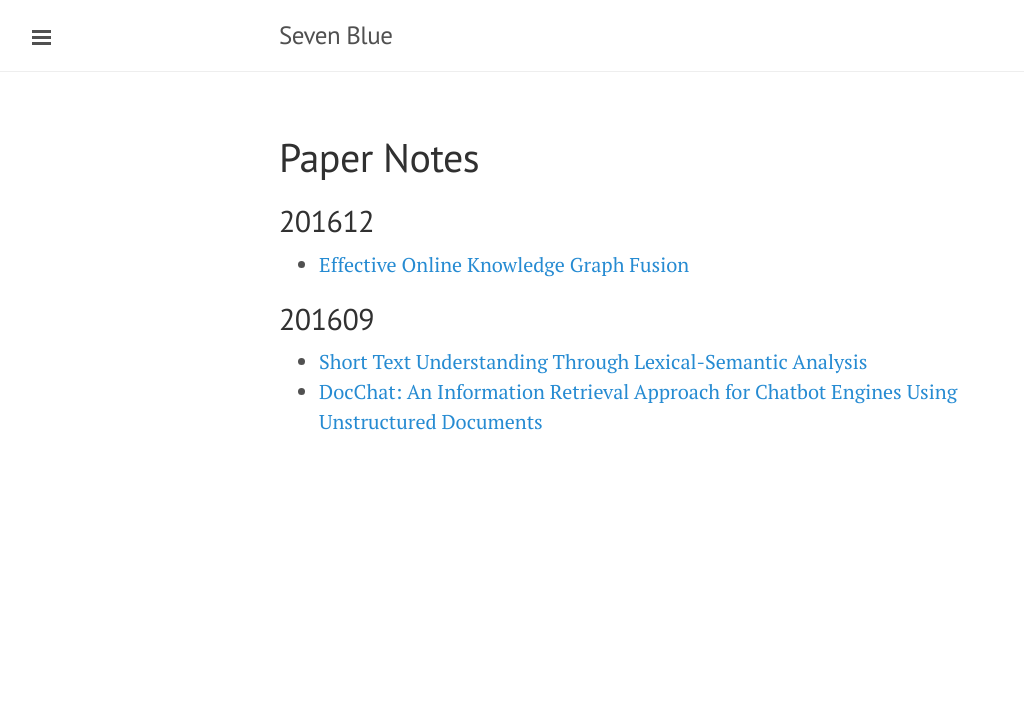
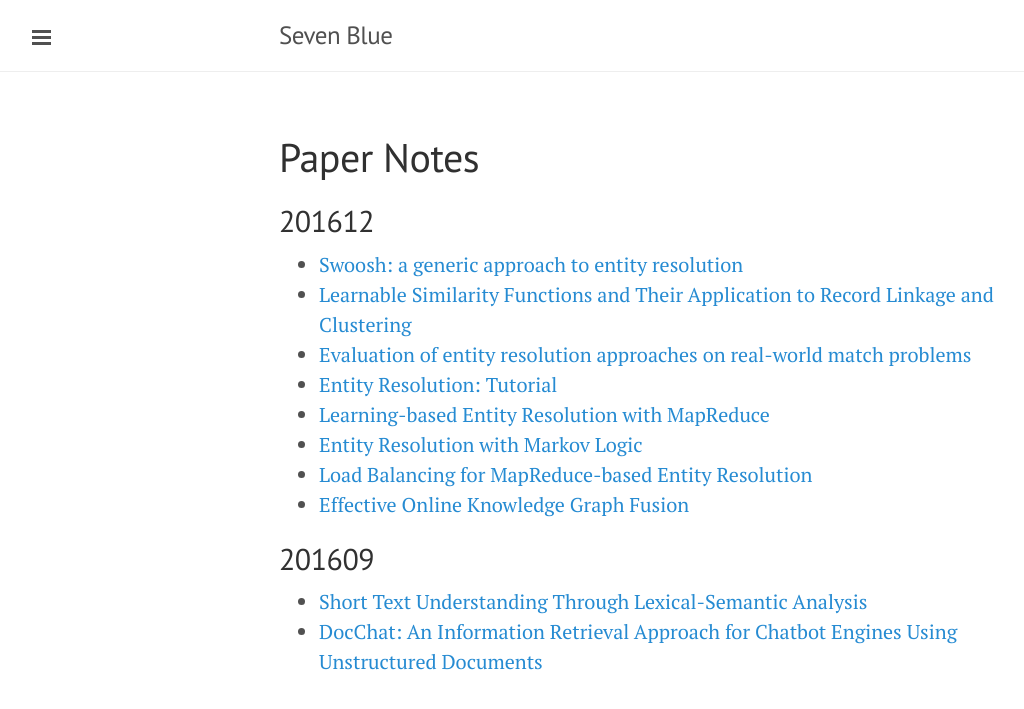
Before and after one commit to yuwen-yan/ybbaigo.github.io, a Jekyll site: the page built from notes/index.html, in a window 1280 px wide. Shown: the top 709 px of the page, without its empty margins (1-1025 px from the left). Built offline with Jekyll 4.4.1, drawn with Linux system fonts in a browser that asks for light colours.

Commit message:
update notes poage

```diff
--- a/_posts/2016-12-06-record-linkage.markdown
+++ b/_posts/2016-12-06-record-linkage.markdown
@@ -1,6 +1,6 @@
 ---
 published: true
-title: Record Linkage, Entity Resolution
+title: 实体融合、实体链接相关技术调研
 layout: post
 ---
 
--- a/notes/index.html
+++ b/notes/index.html
@@ -4,6 +4,13 @@ title: Paper Notes
 ---
 <h2>201612</h2>
 <ul>
+    <li><a href="https://ybbaigo.github.io/2016/12/06/record-linkage.html" class="uri">Swoosh: a generic approach to entity resolution</a></li>
+    <li><a href="https://ybbaigo.github.io/2016/12/06/record-linkage.html" class="uri">Learnable Similarity Functions and Their Application to Record Linkage and Clustering</a></li>
+    <li><a href="https://ybbaigo.github.io/2016/12/06/record-linkage.html" class="uri">Evaluation of entity resolution approaches on real-world match problems</a></li>
+    <li><a href="https://ybbaigo.github.io/2016/12/06/record-linkage.html" class="uri">Entity Resolution: Tutorial</a></li>
+    <li><a href="https://ybbaigo.github.io/2016/12/06/record-linkage.html" class="uri">Learning-based Entity Resolution with MapReduce</a></li>
+    <li><a href="https://ybbaigo.github.io/2016/12/06/record-linkage.html" class="uri">Entity Resolution with Markov Logic</a></li>
+    <li><a href="https://ybbaigo.github.io/2016/12/06/record-linkage.html" class="uri">Load Balancing for MapReduce-based Entity Resolution</a></li>
     <li><a href="https://ybbaigo.github.io/2016/12/01/effective-online-knowledge-graph-fusion.html" class="uri">Effective Online Knowledge Graph Fusion</a></li>
 </ul>
 <h2>201609</h2>
```
